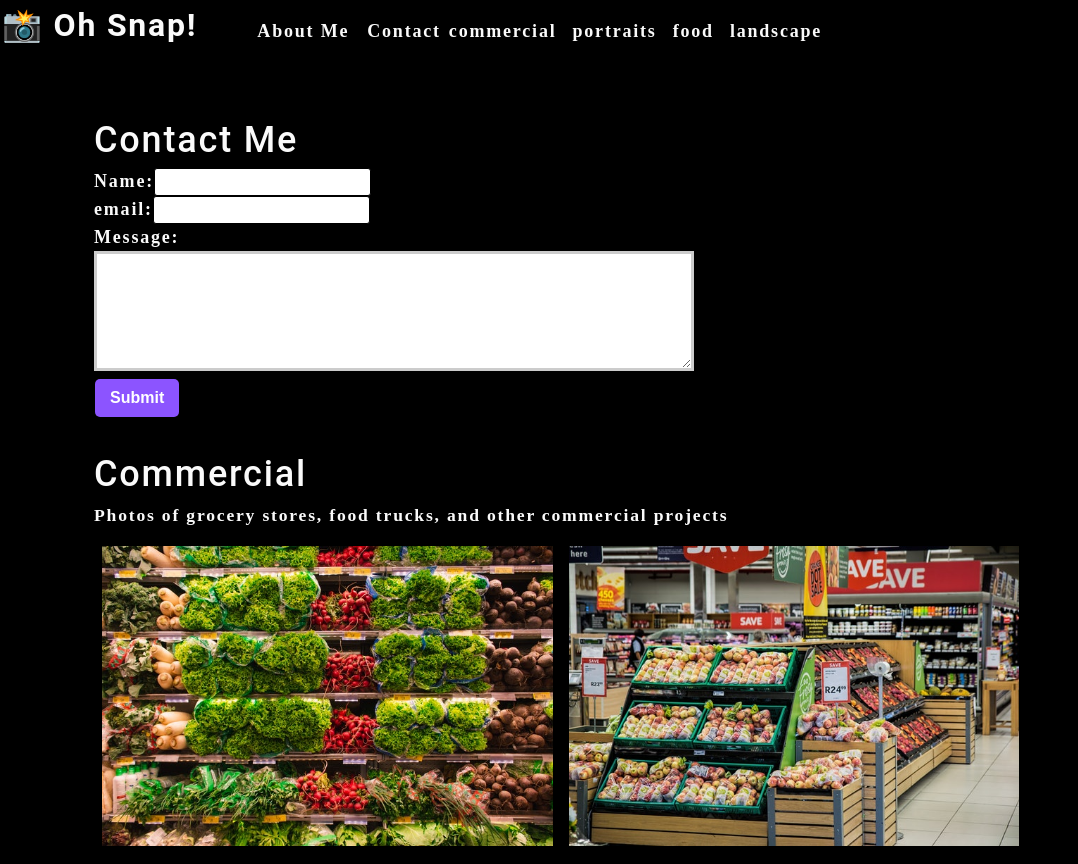
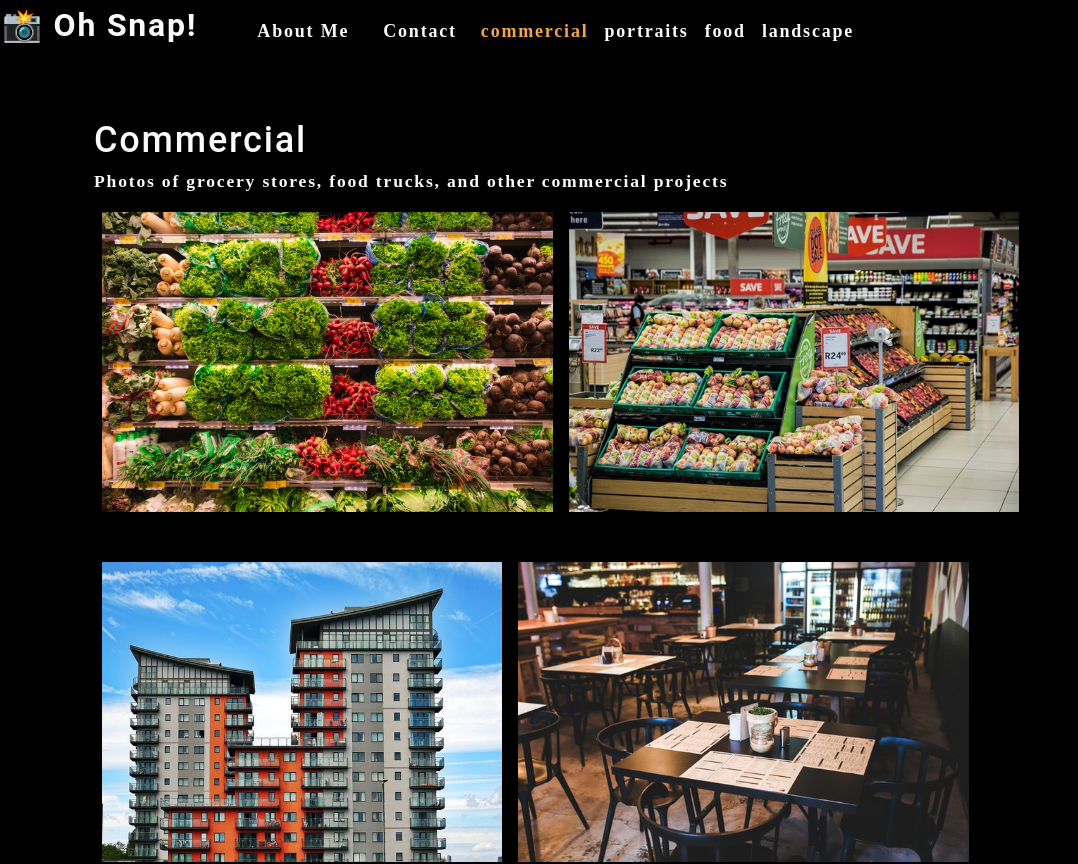
Before and after one commit to AshisPatel/photo-port, a React (Create React App) app: page / in a window 1280 px wide. Shown: the top 864 px of the page, without its empty margins (0-1078 px from the left). Built offline with nearby package versions, Linux system fonts and the light colour scheme.

Commit message:
Conditionally render contact & gallery

```diff
--- a/src/App.js
+++ b/src/App.js
@@ -21,16 +21,24 @@
 
   const [currentCategory, setCurrentCategory] = useState(categories[0]);
 
+  const [contactSelected, setContactSelected] = useState(false);
+
   return (
     <div>
       <Nav
-        categories = {categories}
-        setCurrentCategory = {setCurrentCategory}
-        currentCategory = {currentCategory}
+        categories={categories}
+        setCurrentCategory={setCurrentCategory}
+        currentCategory={currentCategory}
+        contactSelected = {contactSelected}
+        setContactSelected = {setContactSelected}
       />
       <main>
-        <ContactForm />
-        <Gallery currentCategory = {currentCategory}/>
+        {contactSelected ?
+          <ContactForm /> :
+          <Gallery currentCategory={currentCategory} />
+        }
+
+
         <About />
       </main>
     </div>
--- a/src/components/Nav/Nav.js
+++ b/src/components/Nav/Nav.js
@@ -3,7 +3,7 @@
 
 function Nav(props) {
 
-    const {categories = [], currentCategory, setCurrentCategory} = props;
+    const {categories = [], currentCategory, setCurrentCategory, contactSelected, setContactSelected} = props;
 
     useEffect(() => {
         document.title = capitalizeFirstLetter(currentCategory.name);
@@ -19,19 +19,22 @@
             <nav>
                 <ul className = "flex-row">
                     <li className="mx-2">
-                        <a data-testid="about" whref="#about">
+                        <a data-testid="about" whref="#about" onClick = {() => setContactSelected(false)}>
                             About Me
                         </a>
                     </li>
-                    <li>
-                        <span>Contact</span>
+                    <li className={`mx-2 ${contactSelected && 'navActive'}`}>
+                        <span onClick = {() => setContactSelected(true)}>Contact</span>
                     </li>
                     {categories.map(category => (
                         <li
-                            className = {`mx-1 ${currentCategory.name === category.name && 'nav-active'}`}
+                            className = {`mx-1 ${currentCategory.name === category.name &&  !contactSelected && 'navActive'}`}
                             key={category.name}
                         >
-                            <span onClick={() => setCurrentCategory(category)}>
+                            <span onClick={() => {
+                                setCurrentCategory(category);
+                                setContactSelected(false);
+                                }}>
                                 {category.name}
                             </span>
                         </li>
```
